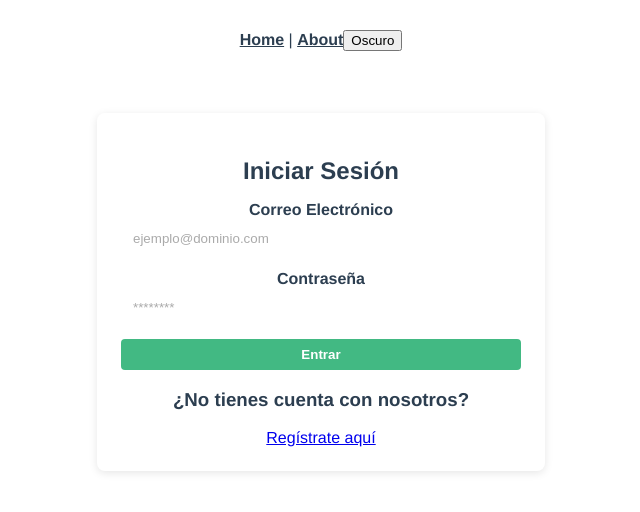
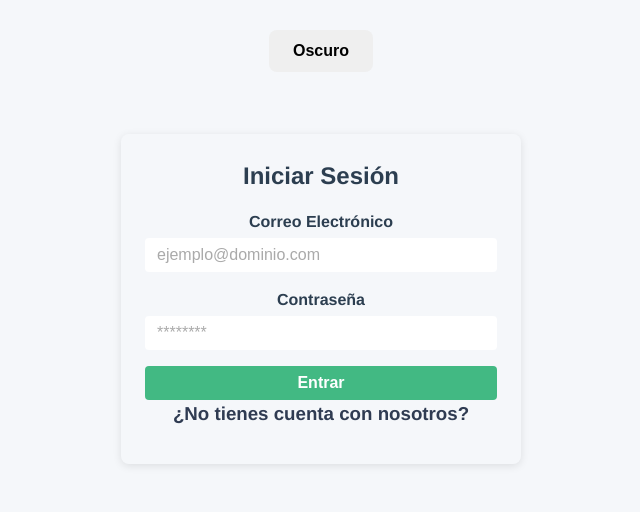
Before and after one commit to Jhojan98/UrbanRideProject, a Vue app in the folder frontend/: page /login in a window 1280 px wide. Shown: the top 512 px of the page, without its empty margins (319-959 px from the left). Built offline with nearby package versions, Linux system fonts and the light colour scheme.

Commit message:
implementados unos estilos temporales

```diff
--- a/frontend/src/App.vue
+++ b/frontend/src/App.vue
@@ -2,9 +2,6 @@
 
 <template>
   <nav>
-    <router-link to="/">Home</router-link> |
-    <router-link to="/about">About</router-link>
-    <!-- Botón para cambiar entre tema claro y oscuro -->
     <ToggleTheme />
   </nav>
   <router-view/>
@@ -12,20 +9,13 @@
 </template>
 
 <script setup lang="ts">
-// Importamos el componente que controla el tema
+
 import ToggleTheme from './components/ToggleTheme.vue';
 </script>
 
 <style lang="scss">
+@import "./styles/global.scss";
 @import "./styles/forms.scss";
-
-/* Estilos globales para aplicar tema */
-body {
-  background: var(--bg);
-  color: var(--text);
-  margin: 0;
-  font-family: Avenir, Helvetica, Arial, sans-serif;
-}
 
 #app {
   font-family: Avenir, Helvetica, Arial, sans-serif;
--- a/frontend/src/components/HelloWorld.vue
+++ /dev/null
@@ -1,62 +0,0 @@
-<template>
-  <div class="hello">
-    <h1>{{ msg }}</h1>
-    <p>
-      For a guide and recipes on how to configure / customize this project,<br>
-      check out the
-      <a href="https://cli.vuejs.org" target="_blank" rel="noopener">vue-cli documentation</a>.
-    </p>
-    <h3>Installed CLI Plugins</h3>
-    <ul>
-      <li><a href="https://github.com/vuejs/vue-cli/tree/dev/packages/%40vue/cli-plugin-babel" target="_blank" rel="noopener">babel</a></li>
-      <li><a href="https://github.com/vuejs/vue-cli/tree/dev/packages/%40vue/cli-plugin-router" target="_blank" rel="noopener">router</a></li>
-      <li><a href="https://github.com/vuejs/vue-cli/tree/dev/packages/%40vue/cli-plugin-eslint" target="_blank" rel="noopener">eslint</a></li>
-      <li><a href="https://github.com/vuejs/vue-cli/tree/dev/packages/%40vue/cli-plugin-typescript" target="_blank" rel="noopener">typescript</a></li>
-    </ul>
-    <h3>Essential Links</h3>
-    <ul>
-      <li><a href="https://vuejs.org" target="_blank" rel="noopener">Core Docs</a></li>
-      <li><a href="https://forum.vuejs.org" target="_blank" rel="noopener">Forum</a></li>
-      <li><a href="https://chat.vuejs.org" target="_blank" rel="noopener">Community Chat</a></li>
-      <li><a href="https://twitter.com/vuejs" target="_blank" rel="noopener">Twitter</a></li>
-      <li><a href="https://news.vuejs.org" target="_blank" rel="noopener">News</a></li>
-    </ul>
-    <h3>Ecosystem</h3>
-    <ul>
-      <li><a href="https://router.vuejs.org" target="_blank" rel="noopener">vue-router</a></li>
-      <li><a href="https://vuex.vuejs.org" target="_blank" rel="noopener">vuex</a></li>
-      <li><a href="https://github.com/vuejs/vue-devtools#vue-devtools" target="_blank" rel="noopener">vue-devtools</a></li>
-      <li><a href="https://vue-loader.vuejs.org" target="_blank" rel="noopener">vue-loader</a></li>
-      <li><a href="https://github.com/vuejs/awesome-vue" target="_blank" rel="noopener">awesome-vue</a></li>
-    </ul>
-  </div>
-</template>
-
-<script lang="ts">
-import { defineComponent } from 'vue';
-
-export default defineComponent({
-  name: 'HelloWorld',
-  props: {
-    msg: String,
-  },
-});
-</script>
-
-<!-- Add "scoped" attribute to limit CSS to this component only -->
-<style scoped lang="scss">
-h3 {
-  margin: 40px 0 0;
-}
-ul {
-  list-style-type: none;
-  padding: 0;
-}
-li {
-  display: inline-block;
-  margin: 0 10px;
-}
-a {
-  color: #42b983;
-}
-</style>
--- a/frontend/src/components/ToggleTheme.vue
+++ b/frontend/src/components/ToggleTheme.vue
@@ -12,14 +12,17 @@ const THEME_KEY = 'app-theme'
 
 const isDark = ref(false)
 
+// Cambia el atributo data-theme en <html> para que los estilos CSS reaccionen al modo claro/oscuro
 const applyTheme = (dark) => {
   const root = document.documentElement
   if (dark) {
+    root.setAttribute('data-theme', 'dark')
+    root.classList.remove('light')
     root.classList.add('dark')
-    root.classList.remove('light')
   } else {
+    root.setAttribute('data-theme', 'light')
+    root.classList.remove('dark')
     root.classList.add('light')
-    root.classList.remove('dark')
   }
   localStorage.setItem(THEME_KEY, dark ? 'dark' : 'light')
 }
--- a/frontend/src/router/index.ts
+++ b/frontend/src/router/index.ts
@@ -1,7 +1,7 @@
 import { createRouter, createWebHistory, RouteRecordRaw } from 'vue-router'
 import HomeView from '../views/HomeView.vue'
 import LoginView from '@/views/LoginView.vue'
-import SignupView from '@/views/SignupView.vue'
+// import SignupView from '@/views/SignupView.vue'
 
 const routes: Array<RouteRecordRaw> = [
   {
@@ -14,12 +14,13 @@ const routes: Array<RouteRecordRaw> = [
     name: 'about',
     component: LoginView
   },
-  {
-    path: '/signup',
-    name: 'signup',
-    component: SignupView
-  }
+  // {
+  //   path: '/signup',
+  //   name: 'signup',
+  //   component: SignupView
+  // }
 ]
+//TODO: Descomentar cuando esté el signup listo
 
 const router = createRouter({
   history: createWebHistory(process.env.BASE_URL),
--- /dev/null
+++ b/frontend/src/styles/global.scss
@@ -0,0 +1,226 @@
+/* Paleta de colores - Modo Claro */
+:root {
+  --color-verde-principal: #2E8B57;
+  --color-verde-claro: #57A86A;
+  --color-azul-principal: #3A7BD5;
+  --color-azul-claro: #5A95E3;
+  --color-gris-muy-claro: #F5F7FA;
+  --color-gris-claro: #D9E1E8;
+  --color-gris-medio: #A0A9B8;
+  --color-gris-oscuro: #2F3B52;
+  --color-blanco: #FFFFFF;
+  --color-negro: #000000;
+  --color-rojo-alerta: #E14C4C;
+
+  /* Indicadores estados */
+  --color-bateria-alta: #4CAF50;
+  --color-bateria-media: #FFB300;
+  --color-bateria-baja: #E14C4C;
+  --color-candado-seguro: #2E8B57;
+  --color-candado-alerta: #E14C4C;
+  --color-iot-buena: #3A7BD5;
+  --color-iot-pérdida: #777777;
+
+  /* Tipografía */
+  --font-family-base: 'Segoe UI', Tahoma, Geneva, Verdana, sans-serif;
+
+  /* Otros */
+  --radio-bordes: 8px;
+  --espaciado-base: 16px;
+}
+
+/* Paleta de colores - Modo Oscuro */
+[data-theme="dark"] {
+  --color-verde-principal: #4CAF50;
+  --color-verde-claro: #66BB6A;
+  --color-azul-principal: #3366CC;
+  --color-azul-claro: #5C7AEA;
+  --color-gris-muy-claro: #181F2A;
+  --color-gris-claro: #2A3449;
+  --color-gris-medio: #8B97A8;
+  --color-gris-oscuro: #F5F7FA;
+  --color-blanco: #F5F7FA;
+  --color-negro: #000000;
+  --color-rojo-alerta: #D9534F;
+}
+
+/* Reset y base */
+* {
+  box-sizing: border-box;
+}
+
+body {
+  margin: 0;
+  font-family: var(--font-family-base);
+  background-color: var(--color-gris-muy-claro);
+  color: var(--color-gris-oscuro);
+  line-height: 1.5;
+}
+
+/* Contenedores */
+.container {
+  max-width: 1200px;
+  margin: 0 auto;
+  padding: var(--espaciado-base);
+}
+
+/* Botones */
+button {
+  cursor: pointer;
+  border-radius: var(--radio-bordes);
+  border: none;
+  padding: 12px 24px;
+  font-weight: 600;
+  font-size: 16px;
+  transition: background-color 0.3s ease;
+}
+
+button.primary {
+  background-color: var(--color-verde-principal);
+  color: var(--color-blanco);
+}
+
+button.primary:hover {
+  background-color: var(--color-verde-claro);
+}
+
+button.secondary {
+  background-color: var(--color-azul-principal);
+  color: var(--color-blanco);
+}
+
+button.secondary:hover {
+  background-color: var(--color-azul-claro);
+}
+
+button.disabled,
+button:disabled {
+  background-color: var(--color-gris-claro);
+  color: var(--color-gris-medio);
+  cursor: not-allowed;
+}
+
+/* Links */
+a {
+  color: var(--color-azul-principal);
+  text-decoration: none;
+}
+
+a:hover {
+  color: var(--color-azul-claro);
+}
+
+/* Formularios */
+input,
+select,
+textarea {
+  width: 100%;
+  padding: 10px;
+  border: 1px solid var(--color-gris-claro);
+  border-radius: var(--radio-bordes);
+  font-size: 16px;
+  color: var(--color-gris-oscuro);
+  background-color: var(--color-blanco);
+  transition: border-color 0.3s ease;
+}
+
+input:focus,
+select:focus,
+textarea:focus {
+  border-color: var(--color-verde-principal);
+  outline: none;
+  box-shadow: 0 0 0 3px var(--color-verde-claro);
+}
+
+/* Textos */
+h1, h2, h3, h4, h5, h6 {
+  color: var(--color-gris-oscuro);
+  margin: 0 0 12px 0;
+}
+
+p {
+  color: var(--color-gris-medio);
+  margin: 0 0 16px 0;
+}
+
+/* Mapa y panel principal (ejemplo básico) */
+.map-container {
+  width: 100%;
+  height: 400px;
+  border-radius: var(--radio-bordes);
+  overflow: hidden;
+  box-shadow: 0 0 15px rgba(0,0,0,0.1);
+  margin-bottom: var(--espaciado-base);
+}
+
+/* Indicadores estado */
+.status-indicator {
+  display: inline-flex;
+  align-items: center;
+  padding: 6px 12px;
+  border-radius: var(--radio-bordes);
+  font-weight: 600;
+  font-size: 14px;
+  color: var(--color-blanco);
+}
+
+.status-bateria-alta { background-color: var(--color-bateria-alta); }
+.status-bateria-media { background-color: var(--color-bateria-media); }
+.status-bateria-baja { background-color: var(--color-bateria-baja); }
+.status-candado-seguro { background-color: var(--color-candado-seguro); }
+.status-candado-alerta { background-color: var(--color-candado-alerta); }
+.status-iot-buena { background-color: var(--color-iot-buena); }
+.status-iot-perdida { background-color: var(--color-iot-pérdida); }
+
+/* Barra de progreso */
+.progress-bar {
+  width: 100%;
+  height: 16px;
+  background-color: var(--color-gris-claro);
+  border-radius: var(--radio-bordes);
+  overflow: hidden;
+  margin: 8px 0;
+}
+
+.progress-bar-fill {
+  height: 100%;
+  background-color: var(--color-verde-principal);
+  width: 50%;
+  transition: width 0.4s ease;
+}
+
+/* Modos Claro/Oscuro: ejemplo para el body */
+body[data-theme="dark"] {
+  background-color: var(--color-gris-muy-claro);
+  color: var(--color-gris-oscuro);
+}
+
+body[data-theme="dark"] button.primary {
+  background-color: var(--color-verde-principal);
+}
+
+body[data-theme="dark"] button.primary:hover {
+  background-color: var(--color-verde-claro);
+}
+
+body[data-theme="dark"] input,
+body[data-theme="dark"] select,
+body[data-theme="dark"] textarea {
+  background-color: var(--color-gris-claro);
+  color: var(--color-blanco);
+  border-color: var(--color-gris-medio);
+}
+
+/* Utilidades */
+.text-center { text-align: center; }
+.mt-1 { margin-top: 8px; }
+.mt-2 { margin-top: 16px; }
+.mb-1 { margin-bottom: 8px; }
+.mb-2 { margin-bottom: 16px; }
+
+/* Responsive básico */
+@media (max-width: 768px) {
+  .container { padding: 12px; }
+  button { font-size: 14px; padding: 10px 20px; }
+  .map-container { height: 300px; }
+}
--- a/frontend/src/views/HomeView.vue
+++ b/frontend/src/views/HomeView.vue
@@ -1,18 +1,9 @@
 <template>
   <div class="home">
-    <img alt="Vue logo" src="../assets/logo.png">
-    <HelloWorld msg="Welcome to Your Vue.js + TypeScript App"/>
+
   </div>
 </template>
 
 <script lang="ts">
-import { defineComponent } from 'vue';
-import HelloWorld from '@/components/HelloWorld.vue'; // @ is an alias to /src
 
-export default defineComponent({
-  name: 'HomeView',
-  components: {
-    HelloWorld,
-  },
-});
 </script>
--- a/frontend/src/views/LoginView.vue
+++ b/frontend/src/views/LoginView.vue
@@ -13,7 +13,7 @@
             <button type="submit" class="form-submit">Entrar</button>
         </form>
         <h3>¿No tienes cuenta con nosotros?</h3>
-        <router-link :to="{name:'signup'}">Regístrate aquí</router-link>
+        <!-- <router-link :to="{name:'signup'}">Regístrate aquí</router-link> -->
     </div>
 </template>
 
```
